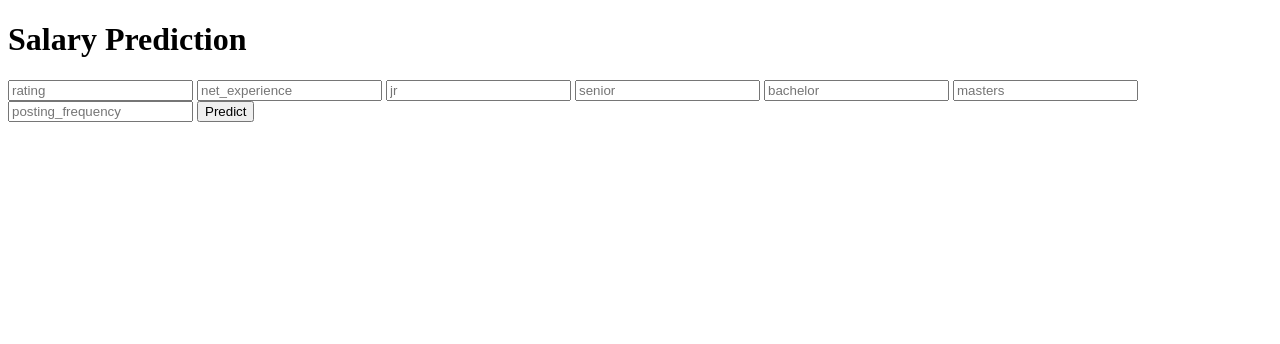
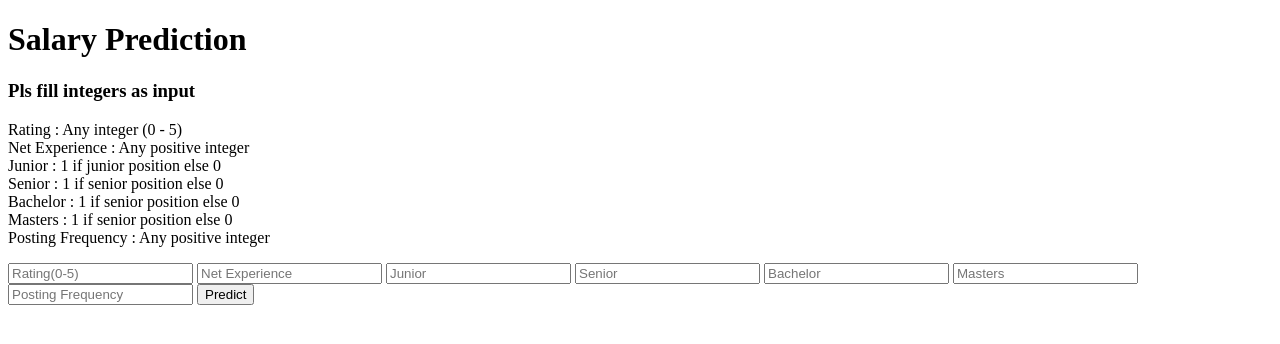
Before and after one commit to blazefi/Salary-predictions-Heroku, a Flask app: page / in a window 1280 px wide. Shown: the top 344 px of the page. Run offline with Flask 2, Linux system fonts and the light colour scheme; parts of the project's set-up code (start-up, migrations or seed data) failed here and were passed over.

Commit message:
Update index.html

```diff
--- a/templates/index.html
+++ b/templates/index.html
@@ -15,16 +15,24 @@
 <body>
   <div class="login">
     <h1>Salary Prediction</h1>
-
+    <h3>Pls fill integers as input <br> </h3>
+    <p> Rating            : Any integer (0 - 5)         <br>
+        Net Experience    : Any positive integer        <br>
+        Junior            : 1 if junior position else 0 <br>
+        Senior            : 1 if senior position else 0 <br>
+        Bachelor          : 1 if senior position else 0 <br>
+        Masters           : 1 if senior position else 0 <br>
+        Posting Frequency : Any positive integer <br>
+    </p>
     <!-- Main Input For Receiving Query to our ML -->
     <form action="{{ url_for('predict')}}" method="post">
-      <input type="text" name="rating " placeholder="rating" required="required" />
-      <input type="text" name="net_experience" placeholder="net_experience" required="required" />
-      <input type="text" name="jr" placeholder="jr" required="required" />
-      <input type="text" name="senior" placeholder="senior" required="required" />
-      <input type="text" name="bachelor" placeholder="bachelor" required="required" />
-      <input type="text" name="masters" placeholder="masters" required="required" />
-      <input type="text" name="posting_frequency" placeholder="posting_frequency" required="required" />
+      <input type="text" name="rating " placeholder="Rating(0-5)" required="required" />
+      <input type="text" name="net_experience" placeholder="Net Experience" required="required" />
+      <input type="text" name="jr" placeholder="Junior" required="required" />
+      <input type="text" name="senior" placeholder="Senior" required="required" />
+      <input type="text" name="bachelor" placeholder="Bachelor" required="required" />
+      <input type="text" name="masters" placeholder="Masters" required="required" />
+      <input type="text" name="posting_frequency" placeholder="Posting Frequency" required="required" />
 
       <button type="submit" class="btn btn-primary btn-block btn-large">Predict</button>
     </form>
```
